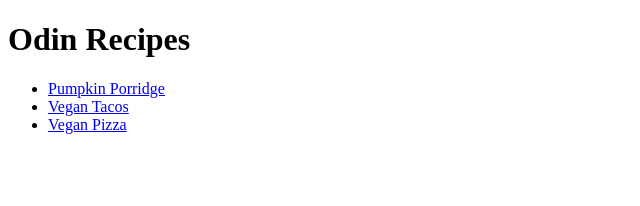
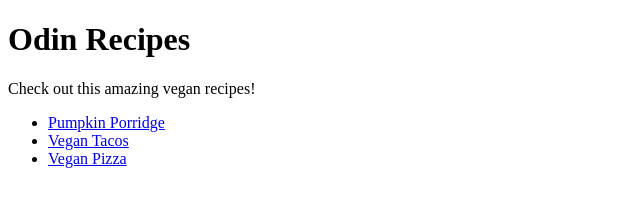
Before and after one commit to matiasfbruno/odin-recipes, a plain HTML site: page index.html in a window 1280 px wide. Shown: the whole page, without its empty margins (0-640 px from the left). Drawn offline with Linux system fonts and the light colour scheme.

Commit message:
Edit index.html

```diff
--- a/index.html
+++ b/index.html
@@ -7,6 +7,7 @@
 
     <body>
         <h1>Odin Recipes</h1>
+        <p>Check out this amazing vegan recipes!</p>
             <ul>
                 <li><a href="recipes/pumpkin-porridge.html">Pumpkin Porridge</a></li>
                 <li><a href="recipes/vegan-tacos.html">Vegan Tacos</a></li>
```
